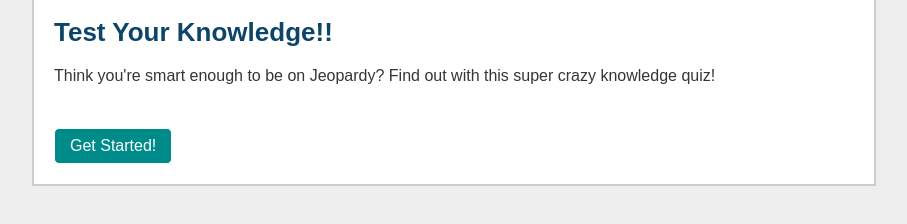
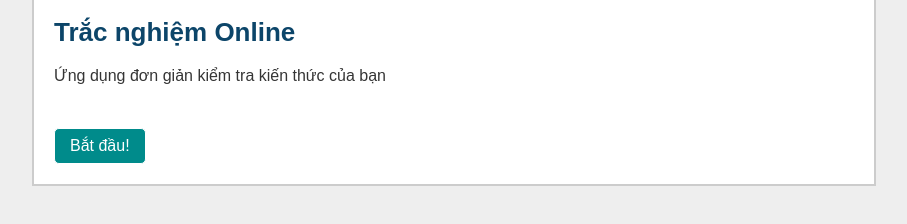
Before and after one commit to phuoc1234/phuoc1234.github.io, a plain HTML site: page index.html in a window 1280 px wide. Shown: the whole page, without its empty margins (186-1093 px from the left). Drawn offline with Linux system fonts and the light colour scheme.

Commit message:
Translate contents into vietnamese

```diff
--- a/index.html
+++ b/index.html
@@ -17,7 +17,7 @@
             <div class="quizHeader">
                 <!-- where the quiz main copy goes -->
 
-                <a class="button startQuiz" href="#">Get Started!</a>
+                <a class="button startQuiz" href="#">Bắt đầu!</a>
             </div>
 
             <!-- where the quiz gets built -->
--- a/js/slickQuiz-config.js
+++ b/js/slickQuiz-config.js
@@ -4,26 +4,26 @@
 
 var quizJSON = {
     "info": {
-        "name":    "Test Your Knowledge!!",
-        "main":    "<p>Think you're smart enough to be on Jeopardy? Find out with this super crazy knowledge quiz!</p>",
-        "results": "<h5>Learn More</h5><p>Etiam scelerisque, nunc ac egestas consequat, odio nibh euismod nulla, eget auctor orci nibh vel nisi. Aliquam erat volutpat. Mauris vel neque sit amet nunc gravida congue sed sit amet purus.</p>",
-        "level1":  "Jeopardy Ready",
-        "level2":  "Jeopardy Contender",
-        "level3":  "Jeopardy Amateur",
-        "level4":  "Jeopardy Newb",
-        "level5":  "Stay in school, kid..." // no comma here
+        "name":    "Trắc nghiệm Online",
+        "main":    "<p>Ứng dụng đơn giản kiểm tra kiến thức của bạn</p>",
+        "results": "<h5>Chúc mừng bạn đã hoàn thành bài test.</h5><p></p>",
+        "level1":  "Kiến thức bạn đạt level 1",
+        "level2":  "Kiến thức bạn đạt level 2",
+        "level3":  "Kiến thức bạn đạt level 3",
+        "level4":  "Kiến thức bạn đạt level 4",
+        "level5":  "Kiến thức bạn đạt level 5" // no comma here
     },
     "questions": [
         { // Question 1 - Multiple Choice, Single True Answer
-            "q": "What number is the letter A in the English alphabet?",
+            "q": "Thủ đô của Việt Nam là gì",
             "a": [
-                {"option": "8",      "correct": false},
-                {"option": "14",     "correct": false},
-                {"option": "1",      "correct": true},
-                {"option": "23",     "correct": false} // no comma here
+                {"option": "Đà Nẵng",      "correct": false},
+                {"option": "Hà Nội",     "correct": true},
+                {"option": "Hà Tĩnh",      "correct": false},
+                {"option": "Hà Giang",     "correct": false} // no comma here
             ],
-            "correct": "<p><span>That's right!</span> The letter A is the first letter in the alphabet!</p>",
-            "incorrect": "<p><span>Uhh no.</span> It's the first letter of the alphabet. Did you actually <em>go</em> to kindergarden?</p>" // no comma here
+            "correct": "<p><span>Đúng rồi!</span> Bạn làm tốt lắm!</p>",
+            "incorrect": "<p><span>Uhh no.</span> Bạn làm sai rồi</p>" // no comma here
         },
         { // Question 2 - Multiple Choice, Multiple True Answers, Select Any
             "q": "Which of the following best represents your preferred breakfast?",
@@ -67,6 +67,15 @@ var quizJSON = {
             ],
             "correct": "<p><span>Good Job!</span> You must be very observant!</p>",
             "incorrect": "<p><span>ERRRR!</span> What planet Earth are <em>you</em> living on?!?</p>" // no comma here
+        },
+        { // Question 5
+            "q": "Is Earth bigger than a basketball?",
+            "a": [
+                {"option": "Yes",    "correct": true},
+                {"option": "No",     "correct": false} // no comma here
+            ],
+            "correct": "<p><span>Good Job!</span> You must be very observant!</p>",
+            "incorrect": "<p><span>ERRRR!</span> What planet Earth are <em>you</em> living on?!?</p>" // no comma here
         } // no comma here
     ]
 };
--- a/js/slickQuiz.js
+++ b/js/slickQuiz.js
@@ -16,8 +16,8 @@
             _element = '#' + $element.attr('id'),
 
             defaults = {
-                checkAnswerText:  'Check My Answer!',
-                nextQuestionText: 'Next &raquo;',
+                checkAnswerText:  'Kiểm tra kết quả!',
+                nextQuestionText: 'Tiếp theo &raquo;',
                 backButtonText: '',
                 tryAgainText: '',
                 skipStartButton: false,
@@ -141,7 +141,7 @@
                         var question = questions[i];
 
                         var questionHTML = $('<li class="' + questionClass +'" id="question' + (count - 1) + '"></li>');
-                        questionHTML.append('<div class="' + questionCountClass + '">Question <span class="current">' + count + '</span> of <span class="total">' + questionCount + '</span></div>');
+                        questionHTML.append('<div class="' + questionCountClass + '">Câu hỏi <span class="current">' + count + '</span> trong <span class="total">' + questionCount + '</span></div>');
                         questionHTML.append('<h3>' + count + '. ' + question.q + '</h3>');
 
                         // Count the number of true values
```
